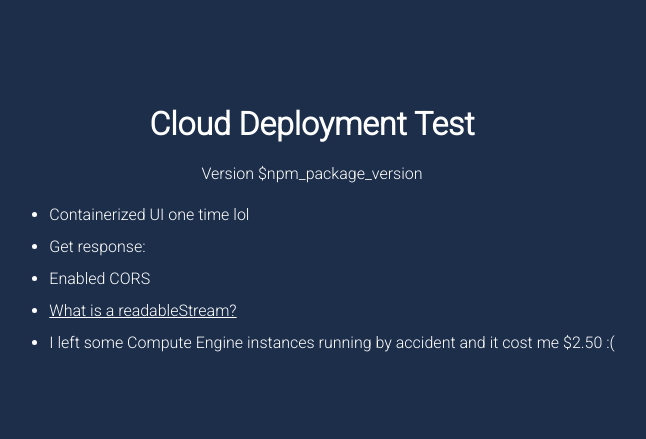
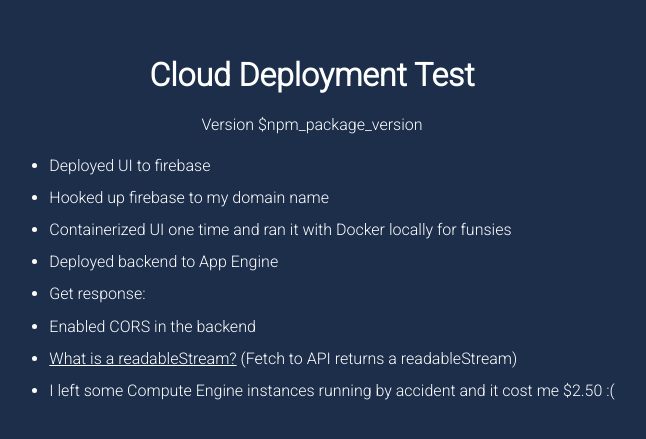
Before and after one commit to ramyun00/annaboothome, a React (Create React App) app: page / in a window 1280 px wide. Shown: the part 171-610 px from the top of the page, without its empty margins (328-974 px from the left). Built offline with nearby package versions, Linux system fonts and the light colour scheme; no server answers.

Commit message:
Add more info

```diff
--- a/src/App.js
+++ b/src/App.js
@@ -39,11 +39,15 @@ function App() {
       Version {process.env.REACT_APP_VERSION}
       <p>
         <ul>
-          <li>Containerized UI one time lol</li>
-          <li>Get response: {apiResponse}</li>
-          <li>Enabled CORS</li>
+          <li>Deployed UI to firebase</li>
+          <li>Hooked up firebase to my domain name</li>
+          <li>Containerized UI one time and ran it with Docker locally for funsies</li>
+          <li>Deployed backend to App Engine</li>
+          <li>Get response: <code>{apiResponse}</code></li>
+          <li>Enabled CORS in the backend</li>
           <li>
             <a href="https://developer.mozilla.org/en-US/docs/Web/API/Streams_API#concepts_and_usage" target="_BLANK" rel="noreferrer">What is a readableStream?</a>
+            &nbsp;(Fetch to API returns a readableStream)
           </li>
           <li>I left some Compute Engine instances running by accident and it cost me $2.50 :(</li>
         </ul>
```
